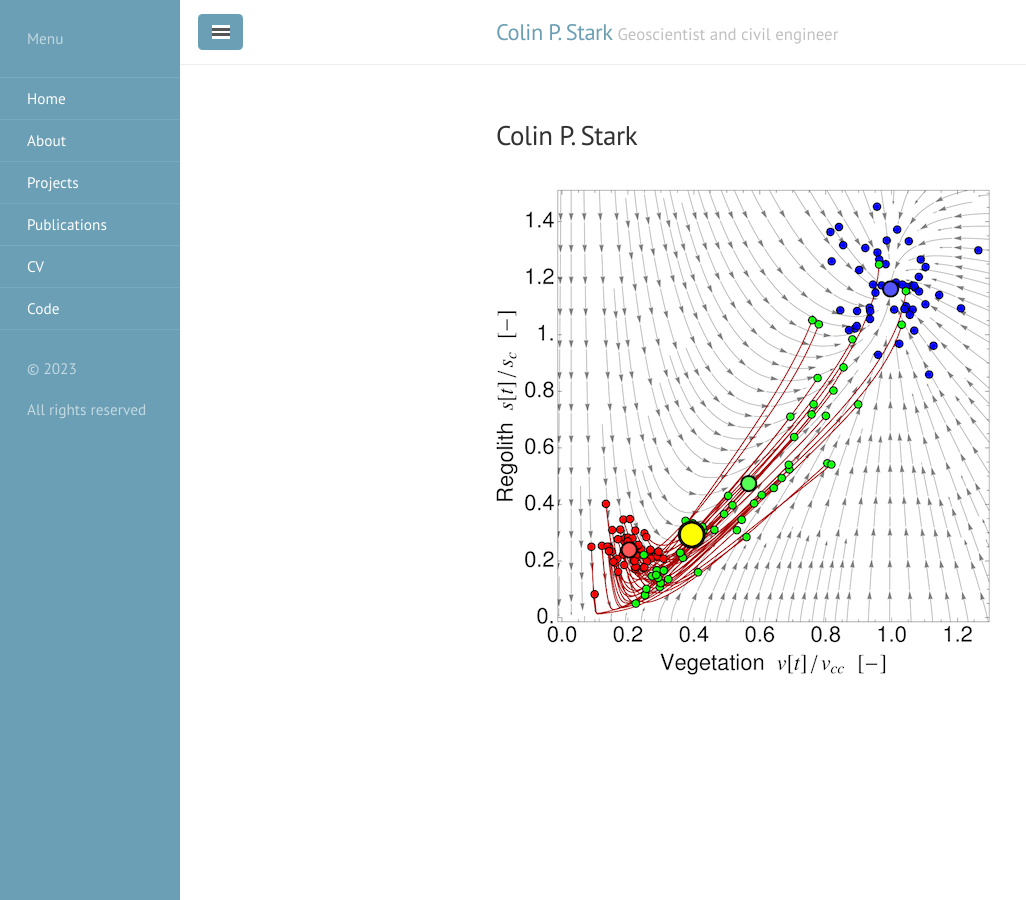
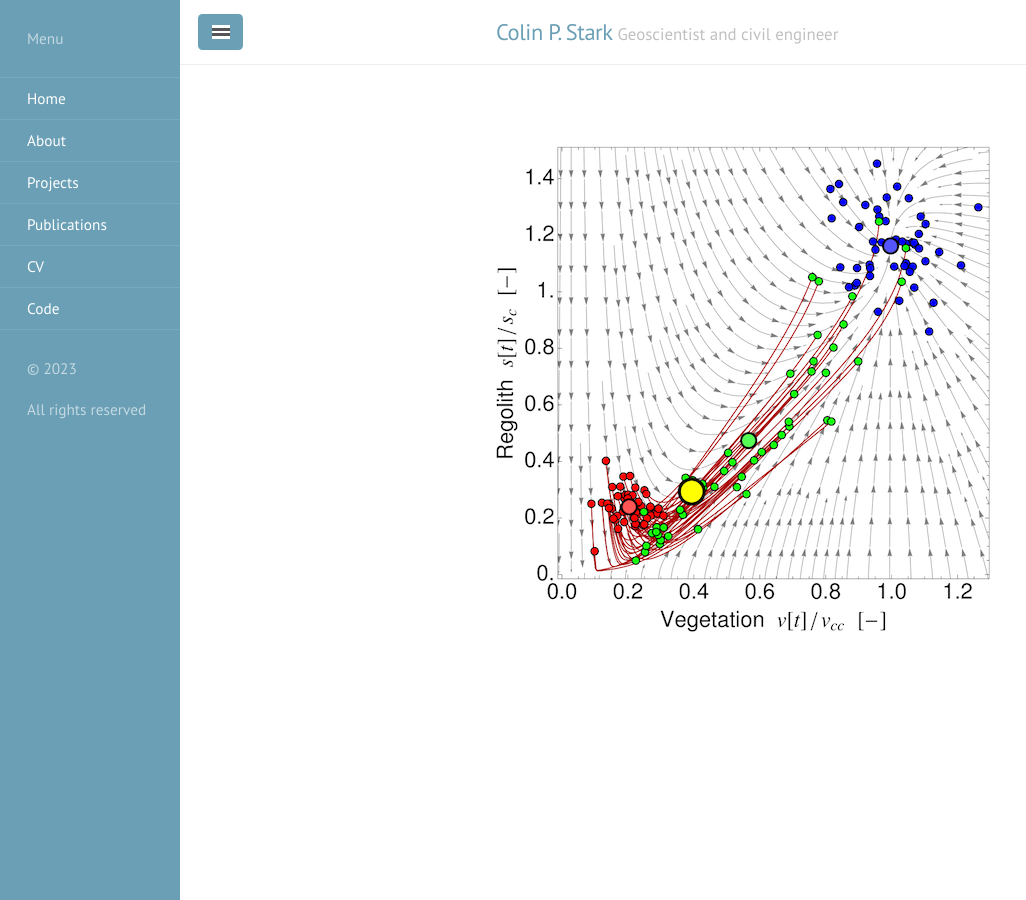
Before and after one commit to cstarkjp/cstarkjp.github.io, a Jekyll site: the page built from index.html, in a window 1280 px wide. Shown: the whole page, without its empty margins (0-1026 px from the left). Built offline with Jekyll 4.4.1, drawn with Linux system fonts in a browser that asks for light colours; the list of posts is cut into pages by our own code.

Commit message:
Tinkering while refreshing (must use master not main)

```diff
--- a/index.html
+++ b/index.html
@@ -4,7 +4,7 @@ title: Home
 ---
 
 <div class="blurb">
-<h2> Colin P. Stark </h2>
+<!-- <h2> Geomorphysics Home Page </h2> -->
 
 <p>
  	<img src="img/phasePortrait.png" alt="Example of ecogeomorphic dynamics">
```
